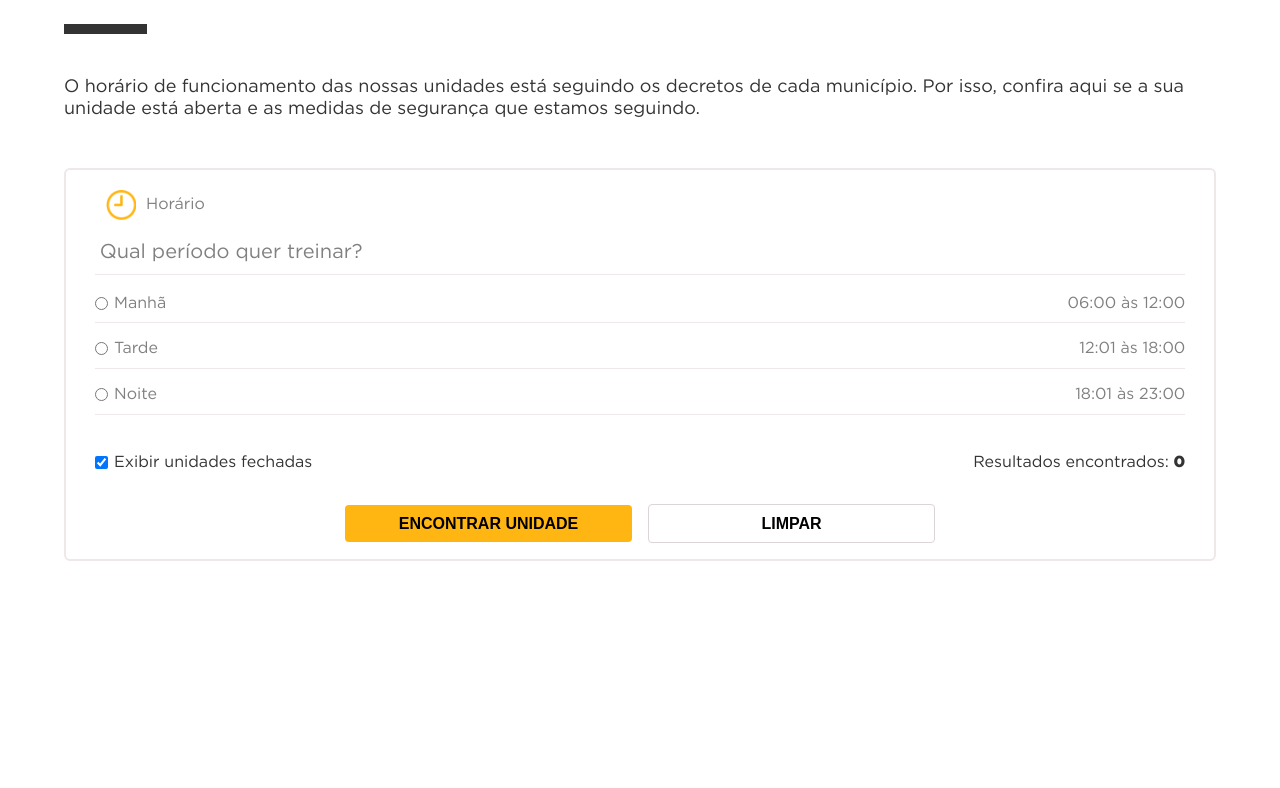
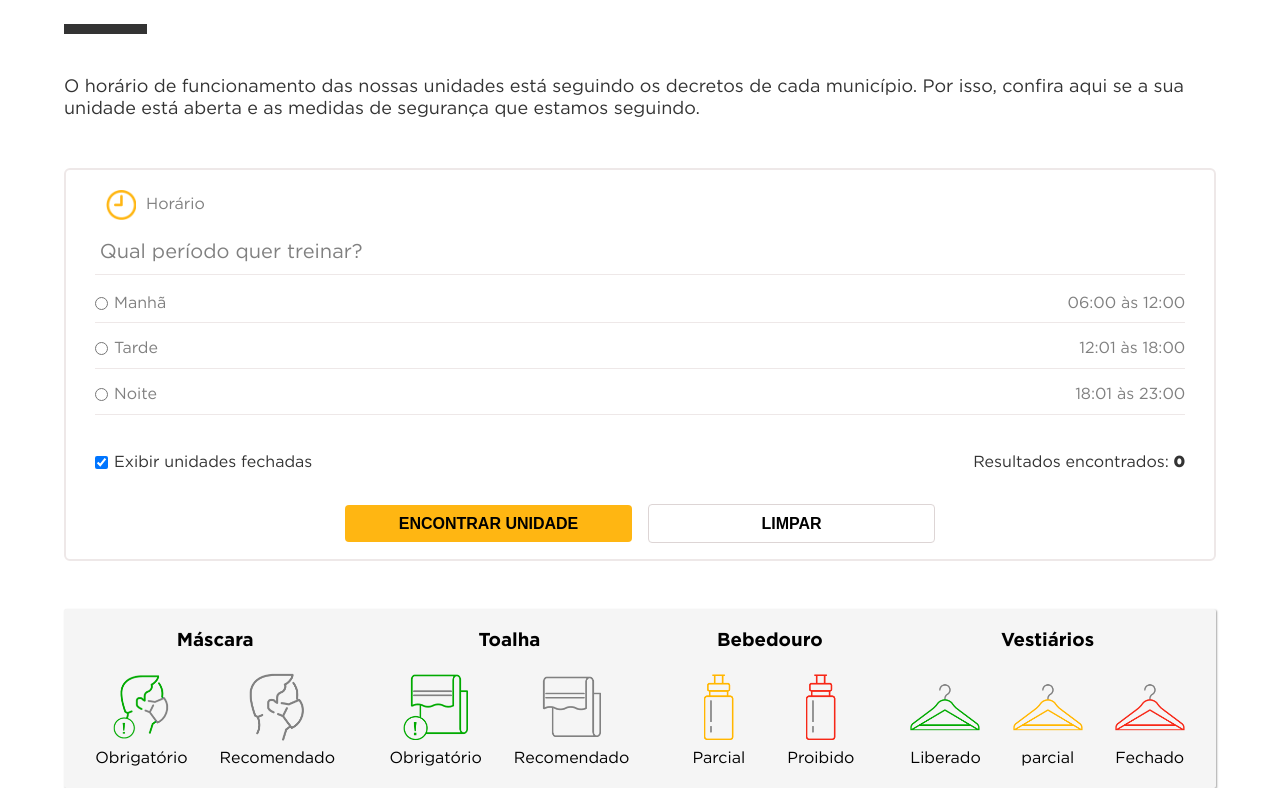
Before and after one commit to Navarriin/CodeChallengeSmart, an Angular app: page / in a window 1280 px wide. Shown: the part 288-1076 px from the top of the page. Before the commit the page ends 849 px from the top, so only its background shows below. Built offline with nearby package versions, Linux system fonts and the light colour scheme; no server answers.

Commit message:
feat: add a legend component

```diff
--- a/src/app/app.component.html
+++ b/src/app/app.component.html
@@ -1,5 +1,6 @@
 <div class="app_container">
     <app-header></app-header>
     <app-forms (submitEvent)="onSubmit()"></app-forms>
+    <app-legend></app-legend>
     <app-cards-list *ngIf="(showList | async)" [unitsList]="unitsList"></app-cards-list>
 </div>
--- a/src/app/components/cards-list/cards-list.component.scss
+++ b/src/app/components/cards-list/cards-list.component.scss
@@ -2,7 +2,7 @@
   display: flex;
   flex-wrap: wrap;
   justify-content: center;
-  gap: 1rem;
+  gap: 1.4rem;
 
   max-width: 90%;
   margin: 0 auto;
--- /dev/null
+++ b/src/app/components/legend/legend.component.html
@@ -0,0 +1,59 @@
+<div class="legends">
+    <div class="legends__item">
+        <h3>Máscara</h3>
+        <div class="legends__item__images">
+            <div>
+                <img src="/assets/imgs/png/required-mask.png" alt="Imagem de uma mascara verde">
+                <span>Obrigatório</span>
+            </div>
+            <div>
+                <img src="/assets/imgs/png/recommended-mask.png" alt="Imagem de uma mascara cinza">
+                <span>Recomendado</span>
+            </div>
+        </div>
+    </div>
+    <div class="legends__item">
+        <h3>Toalha</h3>
+        <div class="legends__item__images">
+            <div>
+                <img src="/assets/imgs/png/required-towel.png" alt="">
+                <span>Obrigatório</span>
+            </div>
+            <div>
+                <img src="/assets/imgs/png/recommended-towel.png" alt="">
+                <span>Recomendado</span>
+            </div>
+        </div>
+    </div>
+    <div class="legends__item">
+        <h3>Bebedouro</h3>
+        <div class="legends__item__images">
+            <div>
+                <img src="/assets/imgs/png/partial-fountain.png" alt="">
+                <span>Parcial</span>
+            </div>
+            <div>
+                <img src="/assets/imgs/png/not_allowed-fountain.png" alt="">
+                <span>Proibido</span>
+            </div>
+        </div>
+    </div>
+    <div class="legends__item">
+        <h3>Vestiários</h3>
+        <div class="legends__item__images">
+            <div>
+                <img src="/assets/imgs/png/allowed-lockerroom.png" alt="">
+                <span>Liberado</span>
+            </div>
+            <div>
+                <img src="/assets/imgs/png/partial-lockerroom.png" alt="">
+                <span>parcial</span>
+            </div>
+            <div>
+                <img src="/assets/imgs/png/closed-lockerroom.png" alt="">
+                <span>Fechado</span>
+            </div>
+        </div>
+    </div>
+
+</div>
--- /dev/null
+++ b/src/app/components/legend/legend.component.scss
@@ -0,0 +1,58 @@
+.legends {
+  display: flex;
+  flex-direction: column;
+  gap: 2rem;
+
+  font-family: "Gotham";
+  font-weight: 500;
+
+  width: 85%;
+
+  margin: 0 auto;
+  padding: 20px;
+
+  border-radius: 2px;
+  background-color: #f5f5f5;
+
+  -webkit-box-shadow: 1px 1px 2px 0px rgba(0, 0, 0, 0.35);
+  -moz-box-shadow: 1px 1px 2px 0px rgba(0, 0, 0, 0.35);
+  box-shadow: 1px 1px 2px 0px rgba(0, 0, 0, 0.35);
+
+  &__item {
+    display: flex;
+    flex-direction: column;
+
+    align-items: center;
+
+    h3 {
+      padding-bottom: 20px;
+    }
+
+    &__images {
+      display: flex;
+      flex-direction: row;
+      gap: 2rem;
+      align-items: center;
+
+      div {
+        display: flex;
+        flex-direction: column;
+        gap: 0.4rem;
+        align-items: center;
+      }
+
+      img {
+        height: 70px;
+      }
+    }
+  }
+}
+
+@media screen and (min-width: 1050px) {
+  .legends {
+    flex-direction: row;
+    justify-content: space-around;
+
+    width: 90%;
+  }
+}
```
Also changed, not shown: src/app/app.module.ts (+14 -3 lines), src/app/components/legend/legend.component.ts (added, +12 -0 lines), 1 other file (tests, documents, lock files or other folders).
